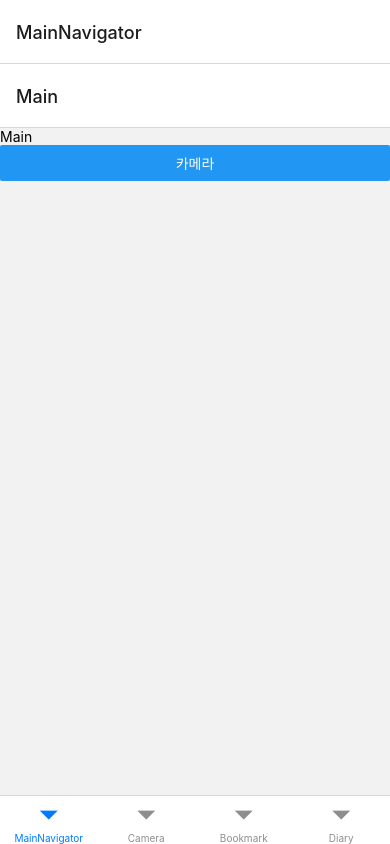
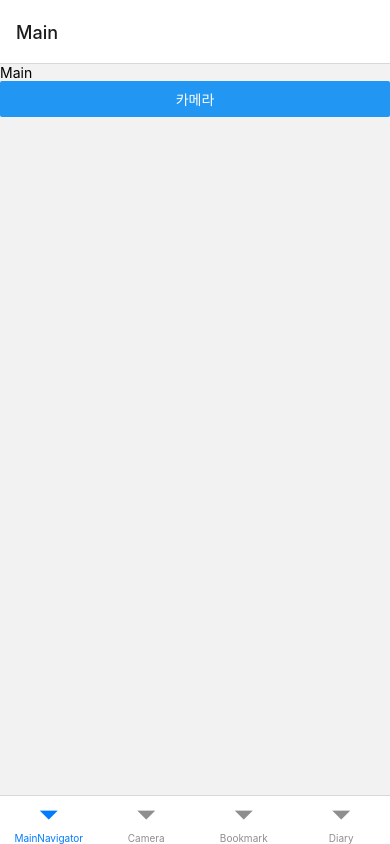
Before and after one commit to seongbiny/LeaveLive, a React Native app in the folder frontend/: screen / in a window 390 px wide. Built offline with nearby package versions, Linux system fonts and the light colour scheme.

Commit message:
[S06P31C105-80] fix: Remove tab navigator header

```diff
--- a/frontend/src/navigations/Tab.jsx
+++ b/frontend/src/navigations/Tab.jsx
@@ -5,7 +5,7 @@ import MainNavigator from "./MainNavigator";
 const Tab = createBottomTabNavigator();
 
 const TabNav = () => {
-    return <Tab.Navigator>
+    return <Tab.Navigator screenOptions={{ headerShown: false }}>
         <Tab.Screen name="MainNavigator" component={MainNavigator} />
         <Tab.Screen name="Camera" component={Camera} />
         <Tab.Screen name="Bookmark" component={Bookmark} />
```
